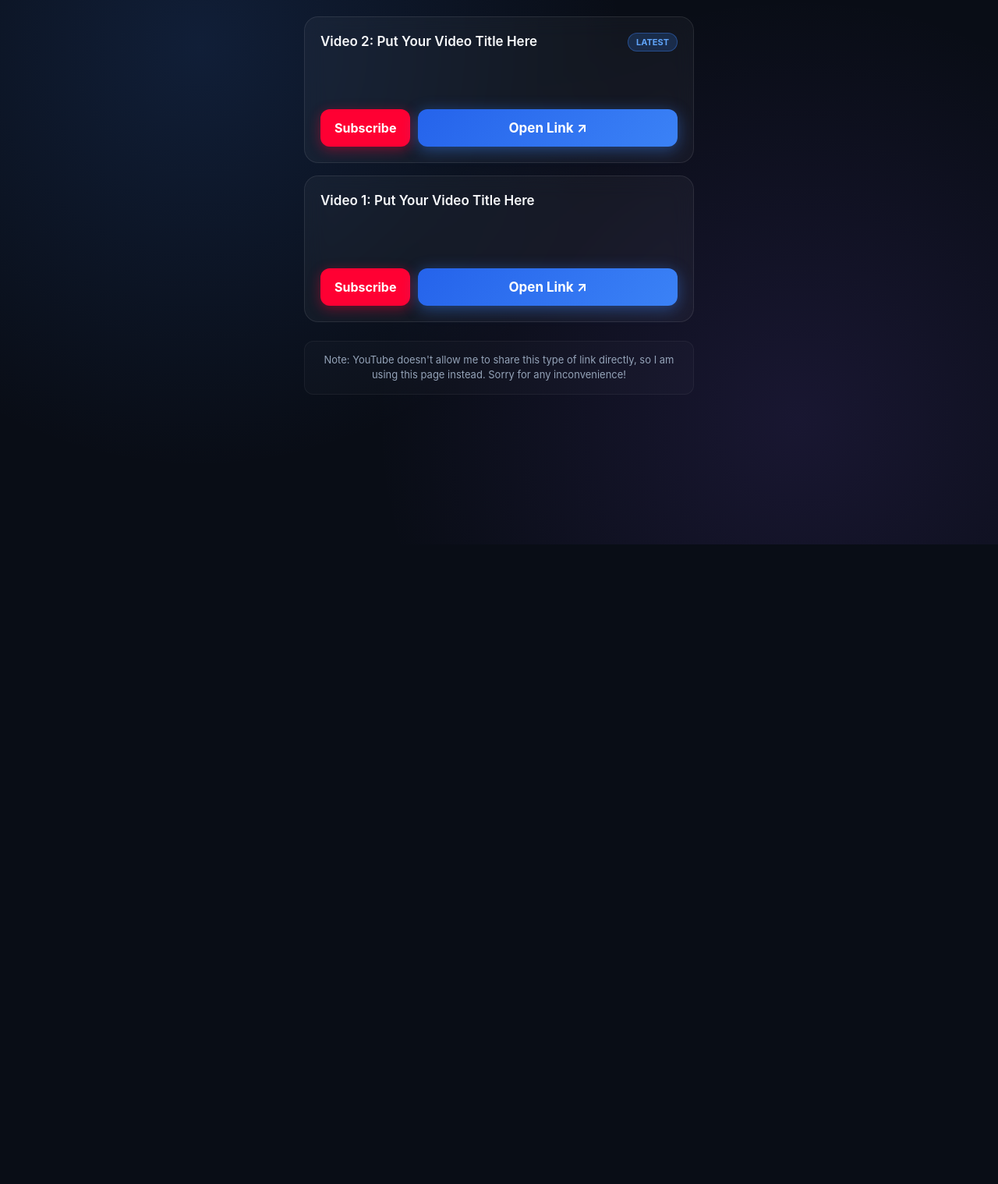
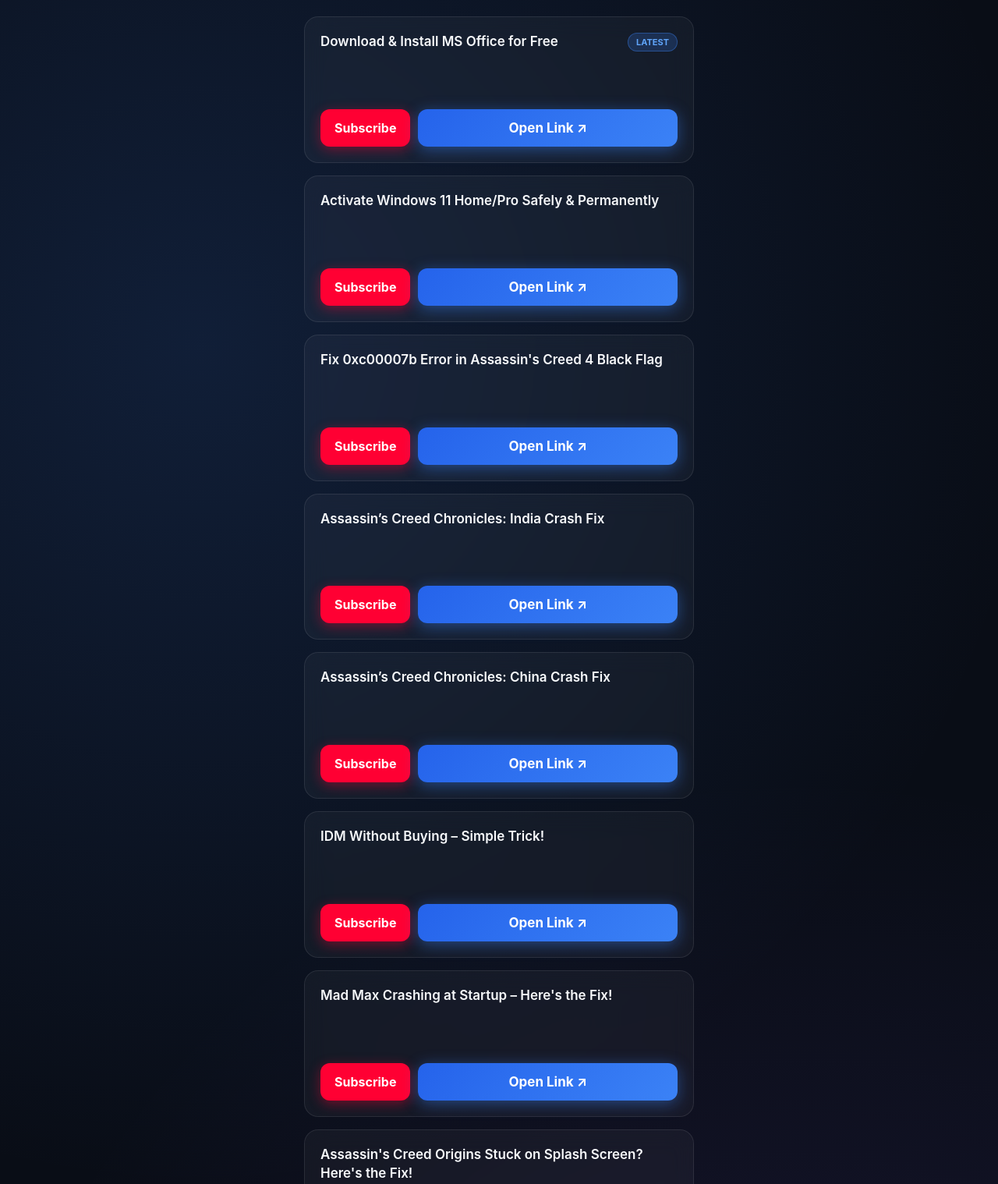
Before and after one commit to Shehroz-007/TrueStepTech-Video-Links, a plain HTML site: page index.html in a window 1280 px wide. Shown: the part 102-1620 px from the top of the page at 78% size. Before the commit the page ends 800 px from the top, so only its background shows below. Drawn offline with Linux system fonts and the light colour scheme.

Commit message:
Update site

```diff
--- a/index.html
+++ b/index.html
@@ -152,20 +152,20 @@ const SUBSCRIBE_URL = "https://www.youtube.com/@TrueStepTech?sub_confirmation=1"
 // Keep them in order (oldest first, newest last). The page automatically
 // shows the NEWEST video at the top with the LATEST badge.
 const VIDEOS = [
-  { title: "Video 1: Put Your Video Title Here", url: "https://your-first-link.com"  },
-  { title: "Video 2: Put Your Video Title Here", url: "https://your-second-link.com" },
+  { title: "Sleeping Dogs Not Launching Error (Fix#1)", url: "https://drive.google.com/file/d/1-7NlzrSxFq-zykPSYHADAQYX5bRdD2vH/view?usp=drive_link"  },
+  { title: "Watch Dogs Not Launching Error Fix", url: "https://drive.google.com/file/d/1WUIJ4ll_umNuXfeNFhWotqo1iyY38A49/view?usp=drive_link" },
+  { title: "Far Cry New Dawn Not Launching Error Fix", url: "https://drive.google.com/file/d/1-ALqYS8ymt9gg9TsHxghFQj8y-ezRCCL/view?usp=drive_link" },
+  { title: "Sleeping Dogs Not Launching Error (Fix#2)", url: "https://drive.google.com/file/d/1-7IqhilKDvGq2BcXrT3NPCdC4gPj-IUZ/view?usp=drive_link" },
+  { title: "Assassin's Creed Origins Stuck on Splash Screen? Here's the Fix!", url: "https://drive.google.com/file/d/1debAVm1kOlugkSlEHQTb09w_qVGzw9M9/view?usp=drive_link" },
+  { title: "Mad Max Crashing at Startup – Here's the Fix!", url: "https://drive.google.com/file/d/1oTFEd6ad1ARLFcAIuLkChfqaIuX2rz5_/view?usp=drive_link" },
+  { title: "IDM Without Buying – Simple Trick!", url: "https://github.com/J2TEAM/idm-trial-reset" },
+  { title: "Assassin’s Creed Chronicles: China Crash Fix", url: "https://drive.google.com/file/d/1fndkDeBhzMxE8hraAm7xZ0FPoHxp74zn/view?usp=drive_link" },
+  { title: "Assassin’s Creed Chronicles: India Crash Fix", url: "https://drive.google.com/file/d/1qPYoE5amf_R2xUtPjKQMzfYEAfdpzUDS/view?usp=drive_link" },
+  { title: "Fix 0xc00007b Error in Assassin's Creed 4 Black Flag ", url: "https://www.techpowerup.com/download/visual-c-redistributable-runtime-package-all-in-one/" },
+  { title: "Activate Windows 11 Home/Pro Safely & Permanently", url: "https://drive.google.com/file/d/1WWa6NXDX3XL_hZyt8Jp7r1HUXSaTDwEc/view" },
+  { title: "Download & Install MS Office for Free", url: "https://getintopc.com/softwares/office-tools/office-tool-plus-2024-free-download/" },
 
   // ---- Spare boxes: remove the // to turn one on ----
-  // { title: "Video 3: Put Your Video Title Here", url: "https://your-link-3.com" },
-  // { title: "Video 4: Put Your Video Title Here", url: "https://your-link-4.com" },
-  // { title: "Video 5: Put Your Video Title Here", url: "https://your-link-5.com" },
-  // { title: "Video 6: Put Your Video Title Here", url: "https://your-link-6.com" },
-  // { title: "Video 7: Put Your Video Title Here", url: "https://your-link-7.com" },
-  // { title: "Video 8: Put Your Video Title Here", url: "https://your-link-8.com" },
-  // { title: "Video 9: Put Your Video Title Here", url: "https://your-link-9.com" },
-  // { title: "Video 10: Put Your Video Title Here", url: "https://your-link-10.com" },
-  // { title: "Video 11: Put Your Video Title Here", url: "https://your-link-11.com" },
-  // { title: "Video 12: Put Your Video Title Here", url: "https://your-link-12.com" },
   // { title: "Video 13: Put Your Video Title Here", url: "https://your-link-13.com" },
   // { title: "Video 14: Put Your Video Title Here", url: "https://your-link-14.com" },
   // { title: "Video 15: Put Your Video Title Here", url: "https://your-link-15.com" },
```
